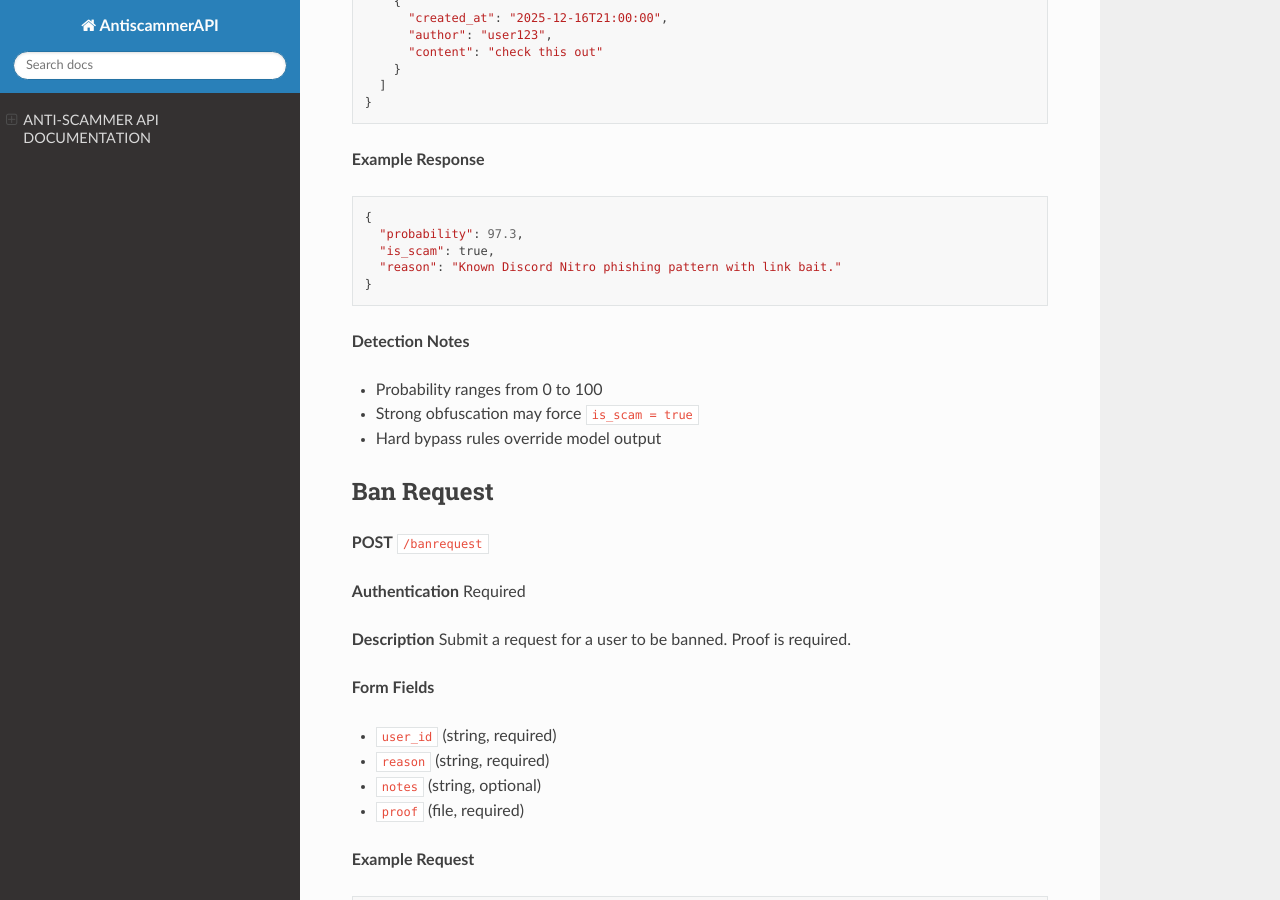
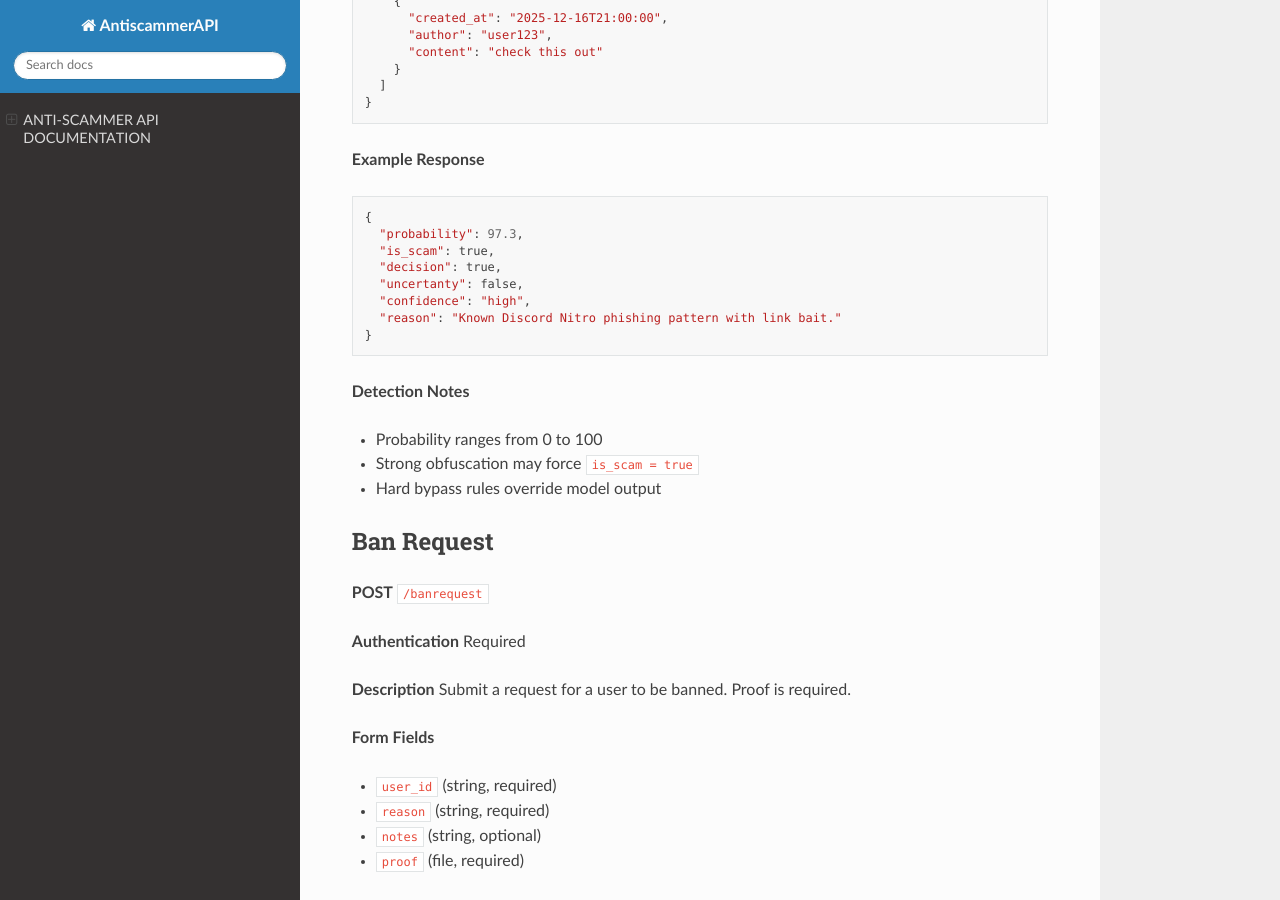
Before and after one commit to Antiscammer-Dev-team/APIANTISCAMMER, a Sphinx documentation site: the page built from docs/source/index.rst, in a window 1280 px wide and 900 px high, scrolled down 4498 px. Built offline with Sphinx 7.4.7 and the Read the Docs theme 3.1.0, drawn with Linux system fonts in a browser that asks for light colours.

Commit message:
Update index.rst

```diff
--- a/docs/source/index.rst
+++ b/docs/source/index.rst
@@ -229,6 +229,9 @@ Runs ML-based scam detection with optional conversation context.
    {
      "probability": 97.3,
      "is_scam": true,
+     "decision": true,
+     "uncertanty": false,
+     "confidence": "high",
      "reason": "Known Discord Nitro phishing pattern with link bait."
    }
 
```
